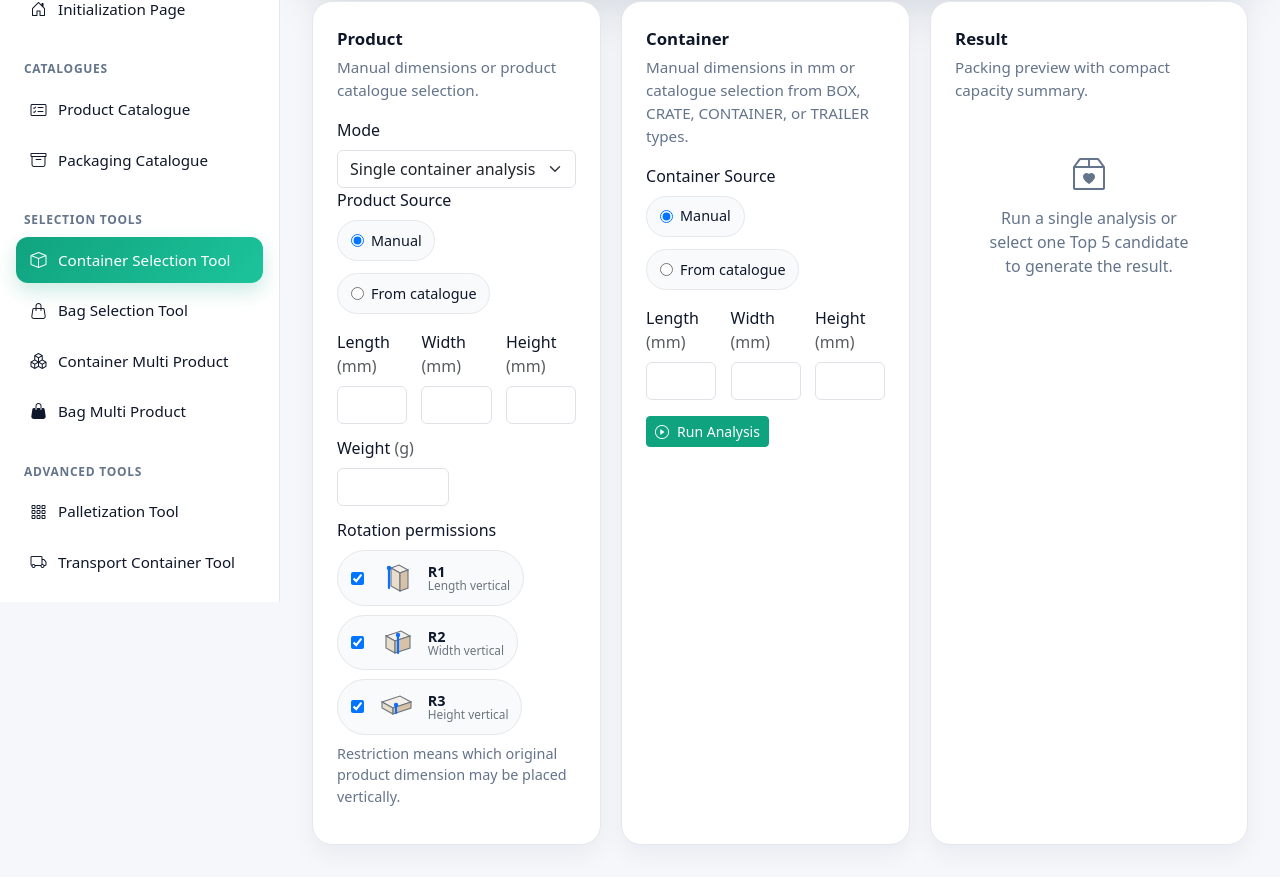
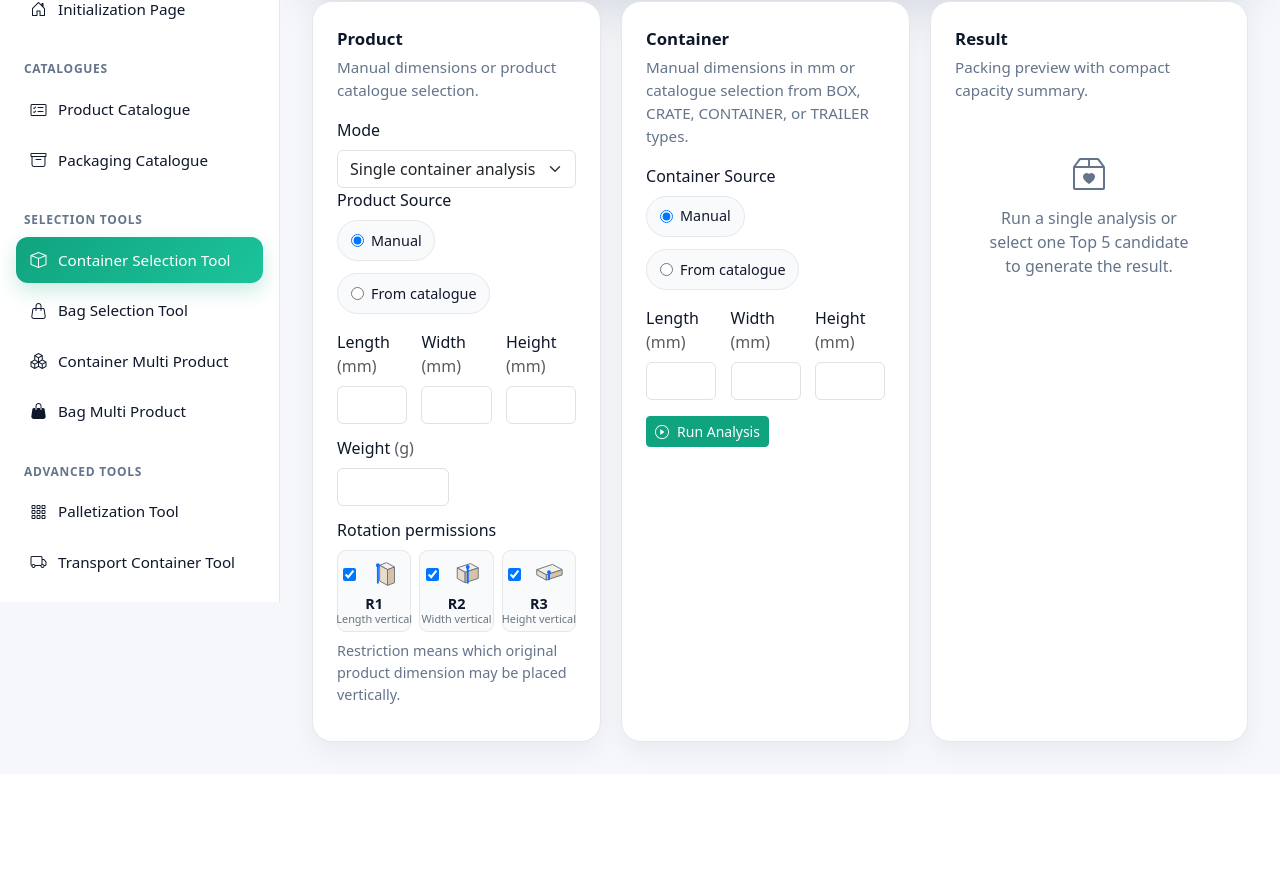
Before and after one commit to jarmirezciro/packaging-engineering, a Django app: page /container-selection/mode1/ in a window 1280 px wide. Shown: the part 198-1075 px from the top of the page. After the commit the page ends 959 px from the top, so only its background shows below. Run offline with Django 4.2, Linux system fonts and the light colour scheme; data that the repository does not hold is empty; parts of the project's set-up code (start-up, migrations or seed data) failed here and were passed over.

Commit message:
Refine container rotation card styling

```diff
--- a/packagingapp/templates/container_selection_tool/partials/_container_selection_product_section.html
+++ b/packagingapp/templates/container_selection_tool/partials/_container_selection_product_section.html
@@ -1,13 +1,34 @@
 <style>
+    .container-rotation-group {
+        display: grid !important;
+        grid-template-columns: repeat(3, minmax(0, 1fr));
+        gap: 0.5rem;
+        align-items: stretch;
+        width: 100%;
+    }
+
     .container-rotation-option {
-        gap: 0.5rem;
+        align-items: stretch;
+        gap: 0;
+        min-height: 0;
+        padding: 0.55rem 0.45rem;
+        flex-direction: column;
+        min-width: 0;
+        width: 100%;
+        justify-content: center;
+    }
+
+    .container-rotation-visual-row {
+        display: flex;
         align-items: center;
-        min-height: 52px;
+        justify-content: center;
+        gap: 0.4rem;
+        width: 100%;
     }
 
     .container-rotation-icon {
-        width: 48px;
-        height: 36px;
+        width: 42px;
+        height: 32px;
         display: inline-flex;
         align-items: center;
         justify-content: center;
@@ -15,8 +36,8 @@
     }
 
     .container-rotation-icon svg {
-        width: 48px;
-        height: 36px;
+        width: 42px;
+        height: 32px;
         display: block;
     }
 
@@ -51,13 +72,28 @@
     .container-rotation-text {
         display: inline-flex;
         flex-direction: column;
+        align-items: center;
+        gap: 0.12rem;
         line-height: 1.05;
+        margin-top: 0.35rem;
+        text-align: center;
+        width: 100%;
+    }
+
+    .container-rotation-text strong {
+        font-size: 0.9rem;
     }
 
     .container-rotation-text small {
         color: #6c757d;
-        font-size: 0.74rem;
+        font-size: 0.68rem;
         white-space: nowrap;
+    }
+
+    .container-rotation-option {
+        border-radius: 0.55rem !important;
+        min-height: 82px;
+        aspect-ratio: 1.45 / 1;
     }
 </style>
 
@@ -129,9 +165,10 @@
 
             <div class="tool-field-group tool-tight-gap">
                 <label class="form-label">Rotation permissions</label>
-                <div class="tool-checkbox-group tool-checkbox-group--inline">
+                <div class="tool-checkbox-group tool-checkbox-group--inline container-rotation-group">
                     {% if mode == "workflow" %}
                         <label class="tool-check-option container-rotation-option" title="R1 allows the original product length to be placed vertically.">
+                            <span class="container-rotation-visual-row">
                                 <input type="checkbox" name="{{ container_ui.names.r1 }}" {% if container_values.r1 %}checked{% endif %}>
                             <span class="container-rotation-icon" aria-hidden="true">
                                 <svg viewBox="0 0 48 36" focusable="false">
@@ -142,9 +179,11 @@
                                     <circle cx="17" cy="8" r="2.2" class="accent-dot"></circle>
                                 </svg>
                             </span>
+                                                        </span>
                             <span class="container-rotation-text"><strong>R1</strong><small>Length vertical</small></span>
                         </label>
                         <label class="tool-check-option container-rotation-option" title="R2 allows the original product width to be placed vertically.">
+                            <span class="container-rotation-visual-row">
                                 <input type="checkbox" name="{{ container_ui.names.r2 }}" {% if container_values.r2 %}checked{% endif %}>
                             <span class="container-rotation-icon" aria-hidden="true">
                                 <svg viewBox="0 0 48 36" focusable="false">
@@ -155,9 +194,11 @@
                                     <circle cx="26" cy="10" r="2.2" class="accent-dot"></circle>
                                 </svg>
                             </span>
+                                                        </span>
                             <span class="container-rotation-text"><strong>R2</strong><small>Width vertical</small></span>
                         </label>
                         <label class="tool-check-option container-rotation-option" title="R3 allows the original product height to be placed vertically.">
+                            <span class="container-rotation-visual-row">
                                 <input type="checkbox" name="{{ container_ui.names.r3 }}" {% if container_values.r3 %}checked{% endif %}>
                             <span class="container-rotation-icon" aria-hidden="true">
                                 <svg viewBox="0 0 48 36" focusable="false">
@@ -168,10 +209,12 @@
                                     <circle cx="24" cy="16" r="2.2" class="accent-dot"></circle>
                                 </svg>
                             </span>
+                                                        </span>
                             <span class="container-rotation-text"><strong>R3</strong><small>Height vertical</small></span>
                         </label>
                     {% else %}
                         <label class="tool-check-option container-rotation-option" title="R1 allows the original product length to be placed vertically.">
+                            <span class="container-rotation-visual-row">
                                 {{ form.r1 }}
                             <span class="container-rotation-icon" aria-hidden="true">
                                 <svg viewBox="0 0 48 36" focusable="false">
@@ -182,9 +225,11 @@
                                     <circle cx="17" cy="8" r="2.2" class="accent-dot"></circle>
                                 </svg>
                             </span>
+                                                        </span>
                             <span class="container-rotation-text"><strong>R1</strong><small>Length vertical</small></span>
                         </label>
                         <label class="tool-check-option container-rotation-option" title="R2 allows the original product width to be placed vertically.">
+                            <span class="container-rotation-visual-row">
                                 {{ form.r2 }}
                             <span class="container-rotation-icon" aria-hidden="true">
                                 <svg viewBox="0 0 48 36" focusable="false">
@@ -195,9 +240,11 @@
                                     <circle cx="26" cy="10" r="2.2" class="accent-dot"></circle>
                                 </svg>
                             </span>
+                                                        </span>
                             <span class="container-rotation-text"><strong>R2</strong><small>Width vertical</small></span>
                         </label>
                         <label class="tool-check-option container-rotation-option" title="R3 allows the original product height to be placed vertically.">
+                            <span class="container-rotation-visual-row">
                                 {{ form.r3 }}
                             <span class="container-rotation-icon" aria-hidden="true">
                                 <svg viewBox="0 0 48 36" focusable="false">
@@ -207,6 +254,7 @@
                                     <line x1="24" y1="24" x2="24" y2="16" class="accent-line"></line>
                                     <circle cx="24" cy="16" r="2.2" class="accent-dot"></circle>
                                 </svg>
+                            </span>
                                                         </span>
                             <span class="container-rotation-text"><strong>R3</strong><small>Height vertical</small></span>
                         </label>
```
Lines whose indentation alone changed are shown as unchanged.
